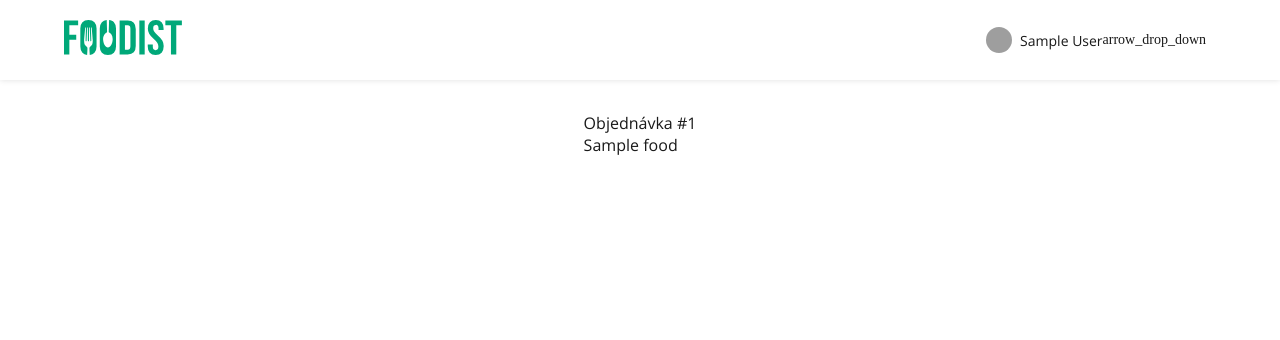
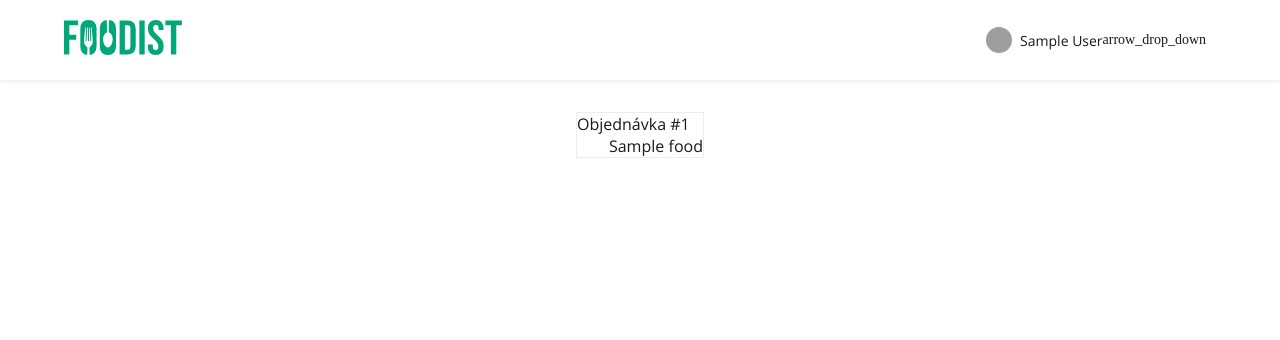
Before and after one commit to MartinWeiss01/foodist, a PHP site: page /orders/index.php in a window 1280 px wide. Shown: the top 340 px of the page. Run offline with PHP 8.4, Linux system fonts and the light colour scheme; the visitor is signed in with stand-in values (Sample User, id 1); tables that the repository leaves empty or names only in its code hold one stand-in row (values such as "Sample post"); data that the repository does not hold is empty; a stand-in replaces the project's code that opens the database connection; some libraries are stand-ins or nearby versions; some web fonts are replaced; grey boxes are pictures that could not be loaded.

Commit message:
Temporary Styling

```diff
--- a/assets/css/orders.css
+++ b/assets/css/orders.css
@@ -16,3 +16,5 @@ footer {grid-area:footer}
 
 /* Custom */
 .orders {gap:2rem}
+.orderPackage {border:1px solid var(--border-primary)}
+.orderItem {padding-left:2rem}
```
